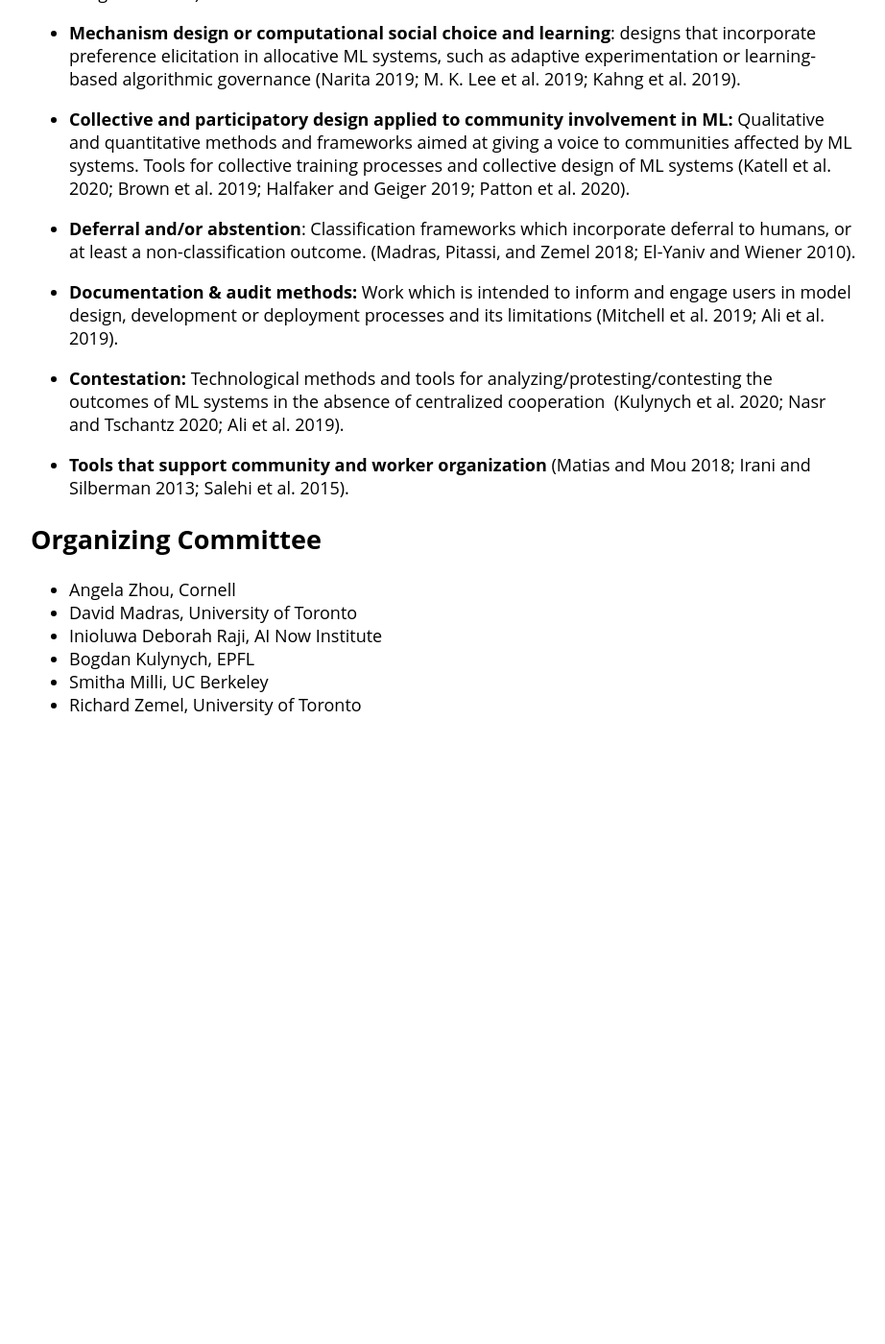
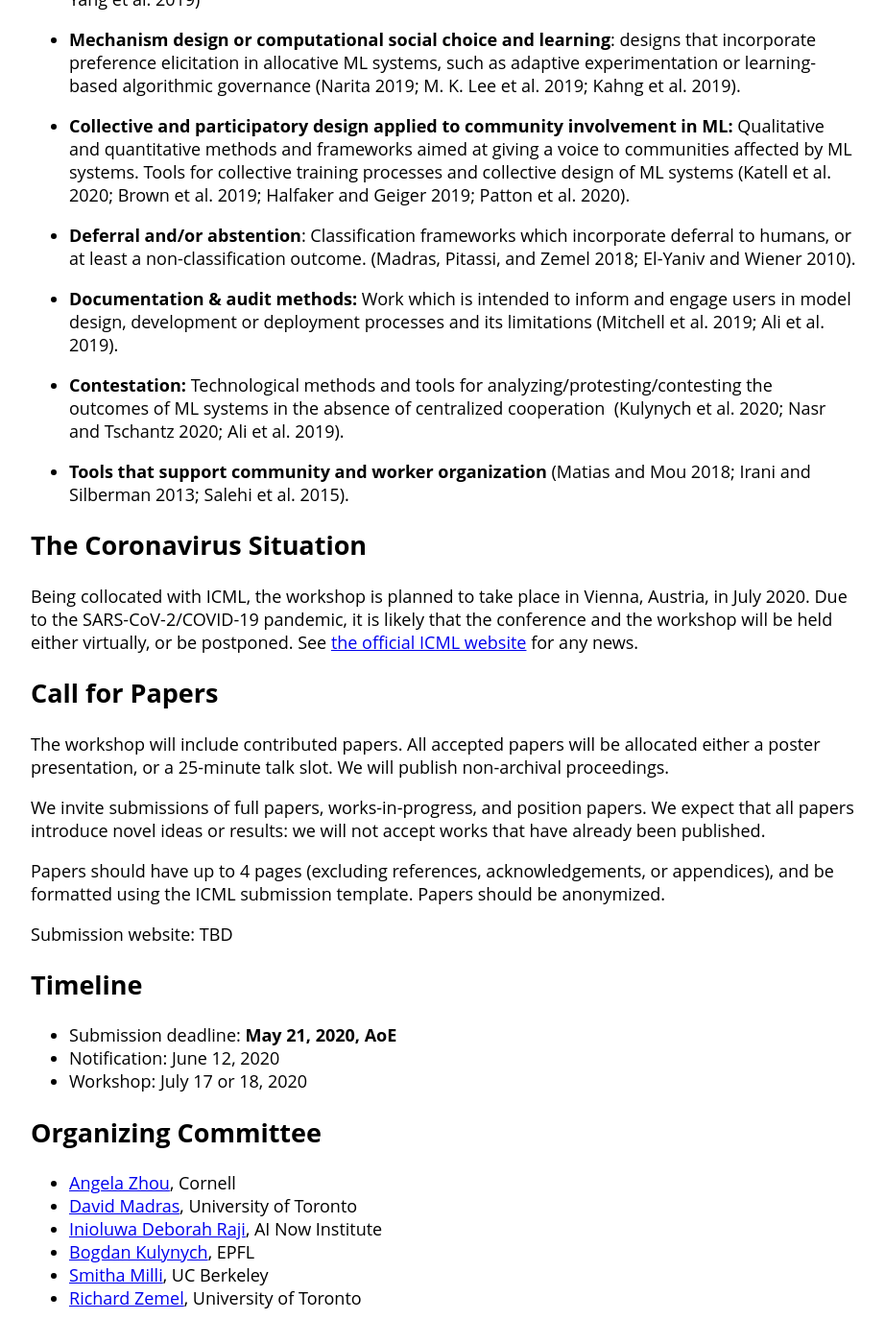
Before and after one commit to participatoryml/participatoryml.github.io, a Jekyll site: the page built from index.md, in a window 1280 px wide and 1400 px high, scrolled down 1092 px. Shown: the whole window at 96% size, without its empty margins (178-1100 px from the left). Built offline with Jekyll 4.4.1, drawn with Linux system fonts in a browser that asks for light colours; before the commit the page ends 1874 px from its top, so only the background shows below that; some of the changed text lies outside the part shown.

Commit message:
Update index.md

```diff
--- a/index.md
+++ b/index.md
@@ -1,10 +1,10 @@
 ---
 layout: landing
 title: Participatory Approaches to Machine Learning
-subtitle: ICML 2020 Workshop
+subtitle: ICML 2020 Workshop (July 17 or 18)
 ---
 
-**Call for Contributions:** TBD
+## Overview
 
 The designers of a machine learning (ML) system typically have far more
 power over the system than the individuals who are ultimately impacted
@@ -41,7 +41,7 @@ design, and deployment of ML systems, we wish to consider *a new set of
 technical formulations for the ML community* on the subject of more
 democratic, cooperative, and participatory ML systems.
 
-## Topics
+### Topics
 
 We hope to encourage progress in the following topics:
 
@@ -85,11 +85,31 @@ We hope to encourage progress in the following topics:
 -   **Tools that support community and worker organization** (Matias and
     Mou 2018; Irani and Silberman 2013; Salehi et al. 2015).
 
+## The Coronavirus Situation
+
+Being collocated with ICML, the workshop is planned to take place in Vienna, Austria, in July 2020. Due to the SARS-CoV-2/COVID-19 pandemic, it is likely that the conference and the workshop will be held either virtually, or be postponed. See [the official ICML website](https://icml.cc/) for any news.
+
+## Call for Papers
+
+The workshop will include contributed papers. All accepted papers will be allocated either a poster presentation, or a 25-minute talk slot. We will publish non-archival proceedings.
+
+We invite submissions of full papers, works-in-progress, and position papers. We expect that all papers introduce novel ideas or results: we will not accept works that have already been published.
+
+Papers should have up to 4 pages (excluding references, acknowledgements, or appendices), and be formatted using the ICML submission template. Papers should be anonymized.
+
+Submission website: TBD
+
+## Timeline
+
+* Submission deadline: **May 21, 2020, AoE**
+* Notification: June 12, 2020
+* Workshop: July 17 or 18, 2020
+
 ## Organizing Committee
 
-* Angela Zhou, Cornell
-* David Madras, University of Toronto
-* Inioluwa Deborah Raji, AI Now Institute
-* Bogdan Kulynych, EPFL
-* Smitha Milli, UC Berkeley
-* Richard Zemel, University of Toronto
+* [Angela Zhou](https://people.orie.cornell.edu/az434/), Cornell
+* [David Madras](http://www.cs.toronto.edu/~madras/), University of Toronto
+* [Inioluwa Deborah Raji](https://ainowinstitute.org/people/deborah-raji.html), AI Now Institute
+* [Bogdan Kulynych](https://bogdankulynych.me), EPFL
+* [Smitha Milli](http://smithamilli.com), UC Berkeley
+* [Richard Zemel](https://www.cs.toronto.edu/~zemel), University of Toronto
```
